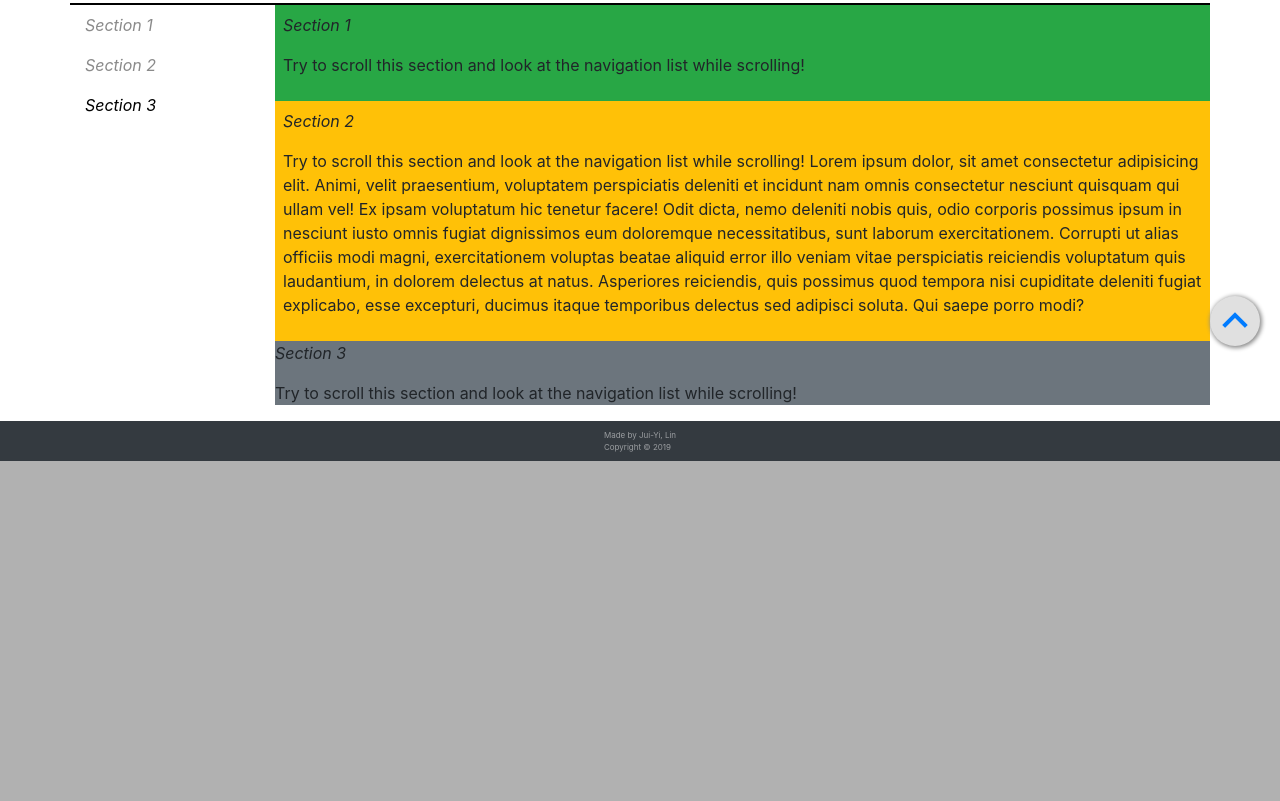
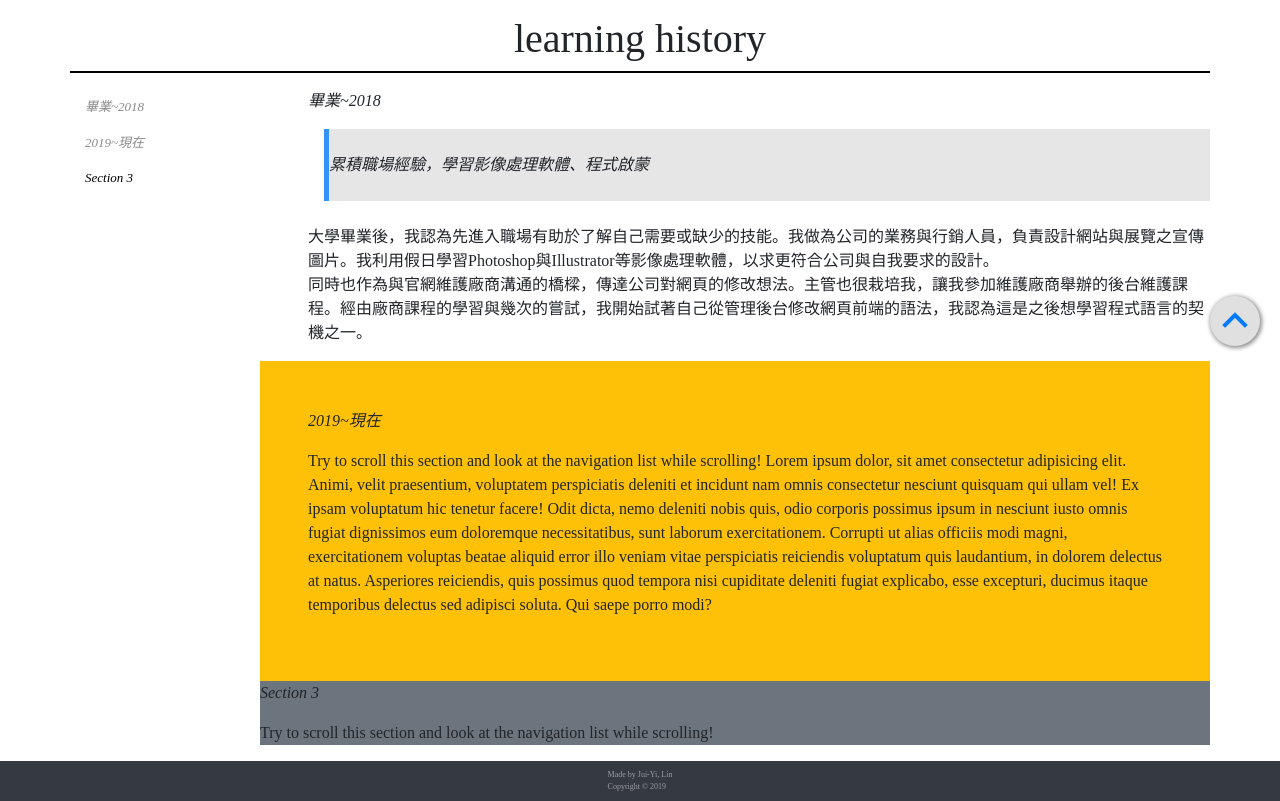
Before and after one commit to juiyilin/django_demo, a Django app: page /profile/ in a window 1280 px wide. Shown: the part 434-1235 px from the top of the page. Before the commit the page ends 895 px from the top, so only its background shows below. Run offline with Django 3.2, Linux system fonts and the light colour scheme; some libraries are stand-ins or nearby versions.

Commit message:
profile fill paragraph1

```diff
--- a/myblog/templates/base.html
+++ b/myblog/templates/base.html
@@ -25,12 +25,12 @@
 <!-- banner -->
 <header>
     <div class="container-fluid" id='jum'>
-        <div class="row align-item-center ">
+        <div class="row align-item-center">
             <div class="col text-white " style='padding:10% 3%;'>
                 <h1 class="display-4 text-right">This is My Website</h1>
                 <p class="lead text-right">This is a modified jumbotron that occupies the entire horizontal space of its
                     parent.</p>
-                <img id='banner' src="https://picsum.photos/id/0/800/600" class="" alt="...">
+                <img id='banner' src="https://picsum.photos/id/0/800/800">
             </div>
         </div>
     </div>
@@ -38,7 +38,7 @@
 
 <body>
     <div class="container">
-        <div class="row d-flex justify-content-center mt-1" id=title>{% block body_title %}{% endblock %}</div>
+        <div class="row d-flex justify-content-center my-3" id=title>{% block body_title %}{% endblock %}</div>
     </div>
 
     {% block content %}{% endblock %}
--- a/myblog/templates/profile.html
+++ b/myblog/templates/profile.html
@@ -2,6 +2,10 @@
 
 
 
+
+{% block body_title %}
+<h1>learning history</h1>
+{% endblock %}
 
 {% block content %}
 
@@ -12,12 +16,10 @@
             <nav class="col-3 col-md-2" id="myScrollspy">
                 <ul class="nav nav-pills flex-column sticky-top">
                     <li class="nav-item pill-1 ">
-                        <a class="nav-link active px-0 font-italic" href="#section1">Section
-                            1</a>
+                        <a class="nav-link active px-0 font-italic" href="#section1">畢業~2018</a>
                     </li>
-                    <li class="nav-item pill-1 px-0">
-                        <a class="nav-link px-0 font-italic" href=" #section2">Section
-                            2</a>
+                    <li class="nav-item pill-1 ">
+                        <a class="nav-link px-0 font-italic" href="#section2">2019~現在</a>
                     </li>
                     <li class="nav-item pill-1">
                         <a class="nav-link px-0 font-italic" href="#section3">Section 3</a>
@@ -25,14 +27,17 @@
 
                 </ul>
             </nav>
-            <div class="col-9 col-md-10 pr-0">
-                <div id="section1" class="bg-success p-2">
-                    <p class="font-italic">Section 1</p>
-                    <p>Try to scroll this section and look at the navigation list while
-                        scrolling!</p>
+            <div class="col-9 col-md-10 px-0">
+                <div id="section1" class="pl-5">
+                    <p class="font-italic">畢業~2018</p>
+                    <div class="em py-4 ml-3">
+                        <em>累積職場經驗，學習影像處理軟體、程式啟蒙</em>
+                    </div><br>
+                    <p>大學畢業後，我認為先進入職場有助於了解自己需要或缺少的技能。我做為公司的業務與行銷人員，負責設計網站與展覽之宣傳圖片。我利用假日學習Photoshop與Illustrator等影像處理軟體，以求更符合公司與自我要求的設計。<br>同時也作為與官網維護廠商溝通的橋樑，傳達公司對網頁的修改想法。主管也很栽培我，讓我參加維護廠商舉辦的後台維護課程。經由廠商課程的學習與幾次的嘗試，我開始試著自己從管理後台修改網頁前端的語法，我認為這是之後想學習程式語言的契機之一。
+                    </p>
                 </div>
-                <div id="section2" class="bg-warning p-2">
-                    <p class="font-italic">Section 2</p>
+                <div id="section2" class="bg-warning p-5">
+                    <p class="font-italic">2019~現在</p>
                     <p>Try to scroll this section and look at the navigation list while scrolling! Lorem ipsum dolor,
                         sit amet consectetur adipisicing elit. Animi, velit praesentium, voluptatem perspiciatis
                         deleniti et incidunt nam omnis consectetur nesciunt quisquam qui ullam vel! Ex ipsam voluptatum
--- a/static/base.css
+++ b/static/base.css
@@ -61,6 +61,12 @@ li:hover {
     right: 36px;
 }
 
+
+body {
+    font-family: Microsoft JhengHei;
+    unicode-range: U+4E00-9FFF;
+}
+
 /* profile.html */
 .nav-pills .pill-1 .nav-link {
     background-color: transparent;
@@ -71,3 +77,12 @@ li:hover {
     background-color: transparent;
     color: black;
 }
+
+#myScrollspy {
+    font-size: small;
+}
+
+.em {
+    border-left: #007bffc5 solid 5px;
+    background-color: rgba(216, 215, 215, 0.616);
+}
```
